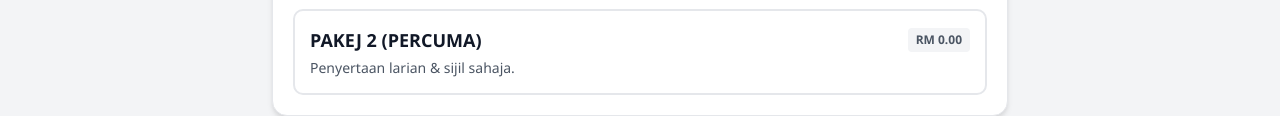
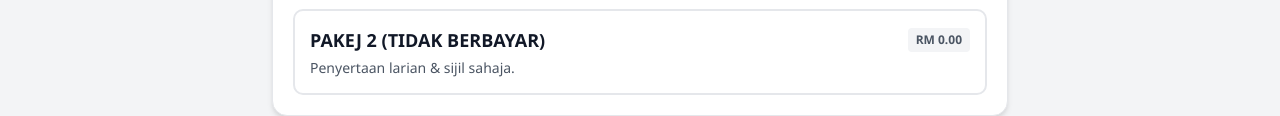
Before and after one commit to kaiazri/Fun-Run-SKPJ-2026, a plain HTML site: page index.html in a window 1280 px wide. Shown: the part 836-952 px from the top of the page. Drawn offline with nearby package versions, Linux system fonts and the light colour scheme.

```diff
--- a/index.html
+++ b/index.html
@@ -102,7 +102,7 @@
                             <i class="fas fa-check-circle check-icon text-2xl"></i>
                             <div class="flex-1">
                                 <div class="flex justify-between items-center mb-1">
-                                    <span class="font-bold text-gray-900 text-lg">PAKEJ 2 (PERCUMA)</span>
+                                    <span class="font-bold text-gray-900 text-lg">PAKEJ 2 (TIDAK BERBAYAR)</span>
                                     <span class="bg-gray-100 text-gray-600 text-xs font-bold px-2 py-1 rounded">RM 0.00</span>
                                 </div>
                                 <p class="text-sm text-gray-600">Penyertaan larian & sijil sahaja.</p>
```
